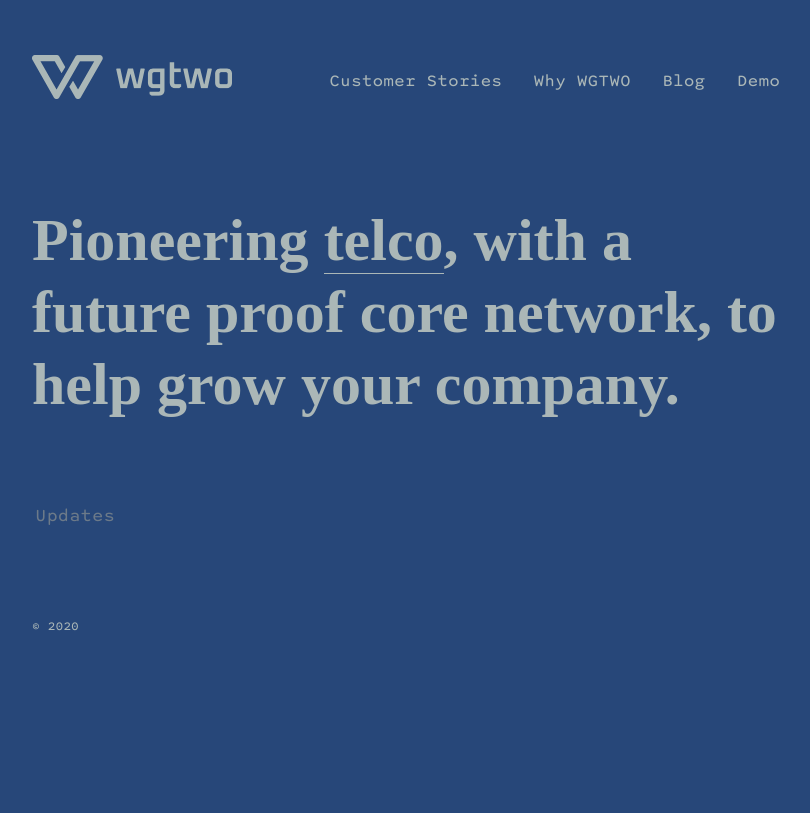
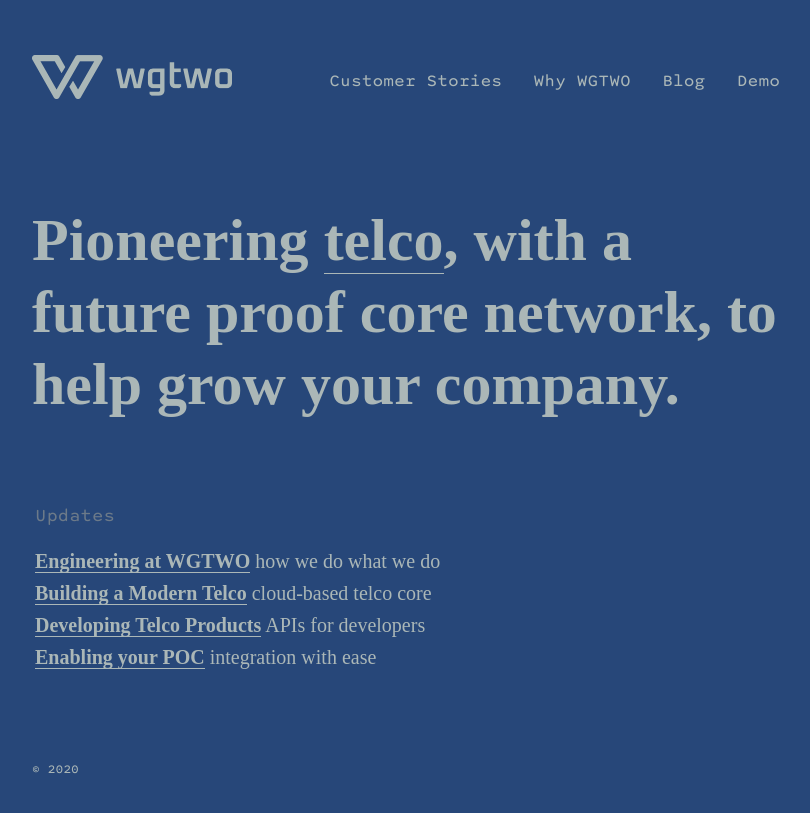
Before and after one commit to jonny-wg2/jonny-wg2.github.io, a Jekyll site: the page built from index.html, in a window 1280 px wide. Shown: the top 813 px of the page, without its empty margins (224-1034 px from the left). Built offline with Jekyll 4.4.1, drawn with Linux system fonts in a browser that asks for light colours; nearby versions of some CDN libraries; some web fonts are replaced.

Commit message:
update homepage with articles

```diff
--- a/_data/settings.yml
+++ b/_data/settings.yml
@@ -143,7 +143,7 @@
     small_size: 17
     medium_size: 20
     large_size: 20
-    weight: 700
+    weight: 100
     letter_spacing: 0
     line_height: 1.6
   p:
--- a/index.html
+++ b/index.html
@@ -17,8 +17,16 @@
 	<div class="wrap">
 
 		<p>Updates</p>
+		<h6>
+		<b><ins>Engineering at WGTWO</ins></b> how we do what we do <br>
 
-		{% for sale in site.sales reversed %}
+		<b><ins>Building a Modern Telco</ins></b> cloud-based telco core <br>
+		<b><ins>Developing Telco Products</ins></b> APIs for developers <br>
+		<b><ins>Enabling your POC</ins></b> integration with ease <br>
+		</h6>
+		<!-- ADD BACK WHEN PRODUCTION -->
+
+		<!-- {% for sale in site.sales reversed %}
 
 		<div class="portfolio-item">
 
@@ -38,6 +46,6 @@
 				</div>
 			</a>
 		</div>
-		{% endfor %}
+		{% endfor %} -->
 	</div>
 </section>
```
